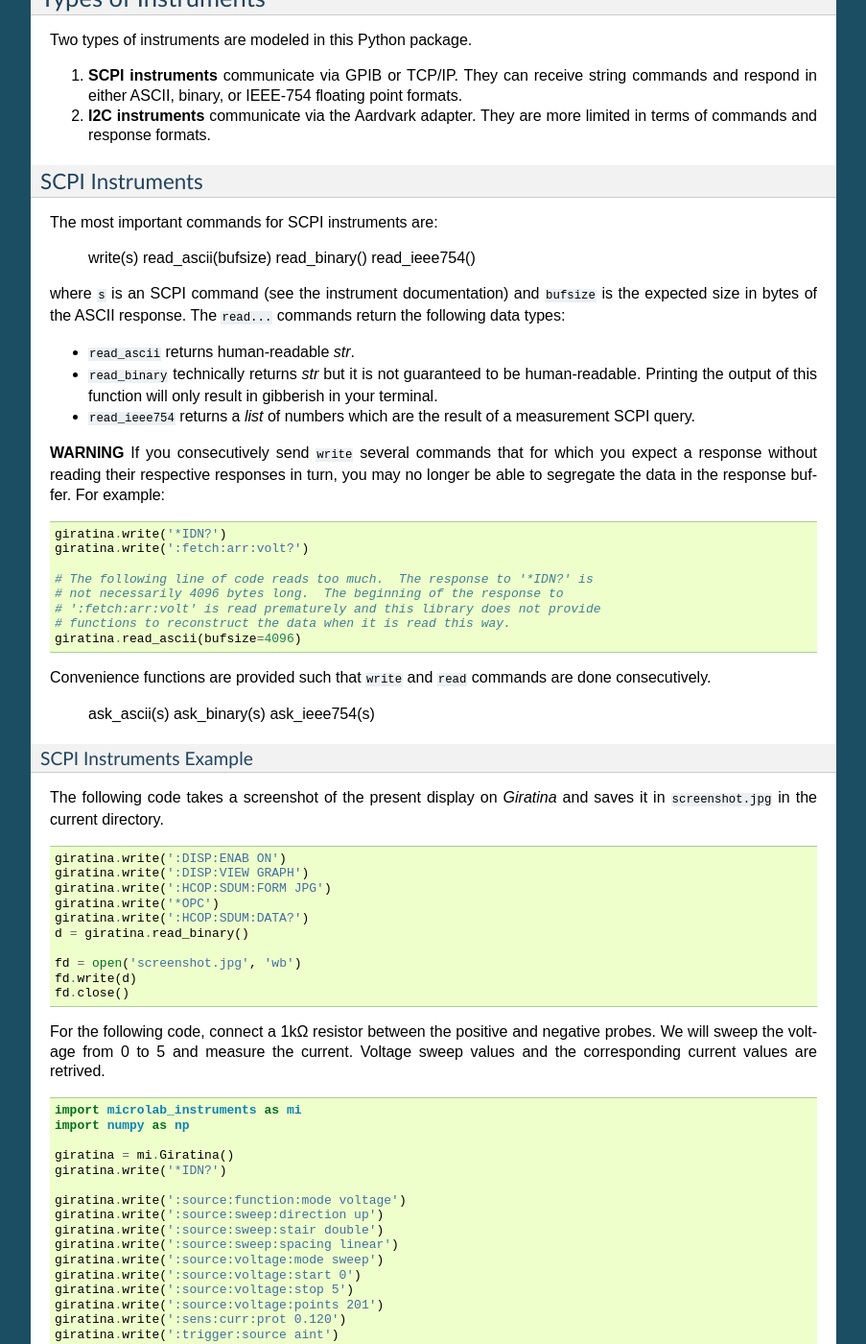
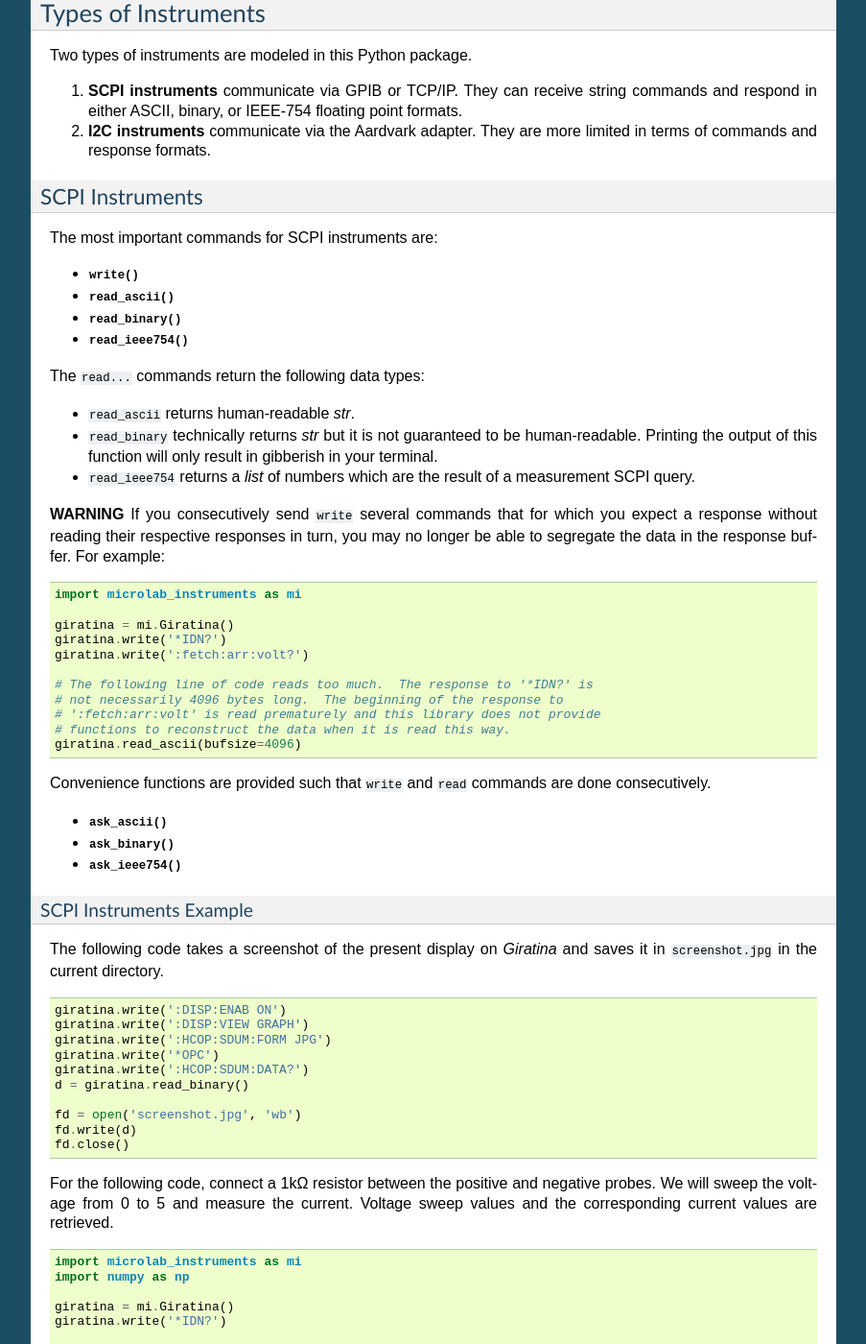
Before and after one commit to kitmonisit/microlab-instruments, a Sphinx documentation site: the page built from docs/tutorial.rst, in a window 1280 px wide and 1400 px high, scrolled down 661 px. Shown: the whole window at 96% size, without its empty margins (198-1101 px from the left). Built offline with Sphinx 7.4.7, drawn with Linux system fonts in a browser that asks for light colours; some of the changed text lies outside the part shown.

Commit message:
Hotfix for documentation

```diff
--- a/docs/index.rst
+++ b/docs/index.rst
@@ -27,7 +27,7 @@
 ========
 
 .. toctree::
-   :maxdepth: 2
+   :maxdepth: 3
 
    readme
    installation
--- a/docs/tutorial.rst
+++ b/docs/tutorial.rst
@@ -7,39 +7,39 @@
 
 #.  Start using ``microlab-instruments``
 
-.. code-block:: python
+    .. code-block:: python
 
-    import microlab_instruments as mi
+        import microlab_instruments as mi
 
 #.  Turn on the instrument nicknamed *Giratina*.
 #.  Initialize *Giratina* in the software environment
 
-.. code-block:: python
+    .. code-block:: python
 
-    giratina = mi.Giratina()
+        giratina = mi.Giratina()
 
 #.  Query *Giratina* for its identification string.
 
-.. code-block:: python
+    .. code-block:: python
 
-    giratina.write('*IDN?')
+        giratina.write('*IDN?')
 
 #.  Read *Giratina*'s ASCII response
 
-.. code-block:: python
+    .. code-block:: python
 
-    print giratina.read_ascii()
+        print giratina.read_ascii()
 
 #.  Putting them all together, you can write a script that asks *Giratina* for
     its identification string:
 
-.. code-block:: python
+    .. code-block:: python
 
-    import microlab_instruments as mi
+        import microlab_instruments as mi
 
-    giratina = mi.Giratina()
-    giratina.write('*IDN?')
-    print giratina.read_ascii()
+        giratina = mi.Giratina()
+        giratina.write('*IDN?')
+        print giratina.read_ascii()
 
 
 Types of Instruments
@@ -58,13 +58,12 @@
 
 The most important commands for SCPI instruments are:
 
-    write(s)
-    read_ascii(bufsize)
-    read_binary()
-    read_ieee754()
+*  :py:meth:`~microlab_instruments.base_classes.TCPIPInstrument.write`
+*  :py:meth:`~microlab_instruments.base_classes.SCPIInstrument.read_ascii`
+*  :py:meth:`~microlab_instruments.base_classes.SCPIInstrument.read_binary`
+*  :py:meth:`~microlab_instruments.base_classes.SCPIInstrument.read_ieee754`
 
-where ``s`` is an SCPI command (see the instrument documentation) and
-``bufsize`` is the expected size in bytes of the ASCII response.  The ``read...`` commands return the following data types:
+The ``read...`` commands return the following data types:
 
 * ``read_ascii`` returns human-readable *str*.
 * ``read_binary`` technically returns *str* but it is not guaranteed to be human-readable.  Printing the output of this function will only result in gibberish in your terminal.
@@ -77,6 +76,9 @@
 
 .. code-block:: python
 
+    import microlab_instruments as mi
+
+    giratina = mi.Giratina()
     giratina.write('*IDN?')
     giratina.write(':fetch:arr:volt?')
 
@@ -89,9 +91,9 @@
 Convenience functions are provided such that ``write`` and ``read`` commands
 are done consecutively.
 
-    ask_ascii(s)
-    ask_binary(s)
-    ask_ieee754(s)
+*  :py:meth:`~microlab_instruments.base_classes.SCPIInstrument.ask_ascii`
+*  :py:meth:`~microlab_instruments.base_classes.SCPIInstrument.ask_binary`
+*  :py:meth:`~microlab_instruments.base_classes.SCPIInstrument.ask_ieee754`
 
 SCPI Instruments Example
 ^^^^^^^^^^^^^^^^^^^^^^^^
@@ -115,7 +117,7 @@
 For the following code, connect a 1kΩ resistor between the positive and
 negative probes.  We will sweep the voltage from 0 to 5 and measure the
 current.  Voltage sweep values and the corresponding current values are
-retrived.
+retrieved.
 
 .. code-block:: python
 
@@ -154,7 +156,7 @@
 
 
 I2C Instruments
-===============
+---------------
 
 The I2C instruments are more specialized and thus we will discuss them here.
 The four I2C instruments are listed below, but you will actively use only the
@@ -166,12 +168,12 @@
 #.  ``Chen``, an I2C multiplexer used to coordinate the ``Traxex`` and ``Xin``
 
 These I2C instruments communicate via the Aardvark adapter, which must be
-initialized together with them.
+initialized first.
 
 I2C Instruments Example
 ^^^^^^^^^^^^^^^^^^^^^^^
 
-``Kerrigan`` has only two commands, :meth:`FPGAInstrument.write` and :meth:`FPGAInstrument.read`
+``Kerrigan`` has only two commands, :py:meth:`~microlab_instruments.base_classes.FPGAInstrument.write` and :py:meth:`~microlab_instruments.base_classes.FPGAInstrument.read`
 
 .. code-block:: python
 
```
